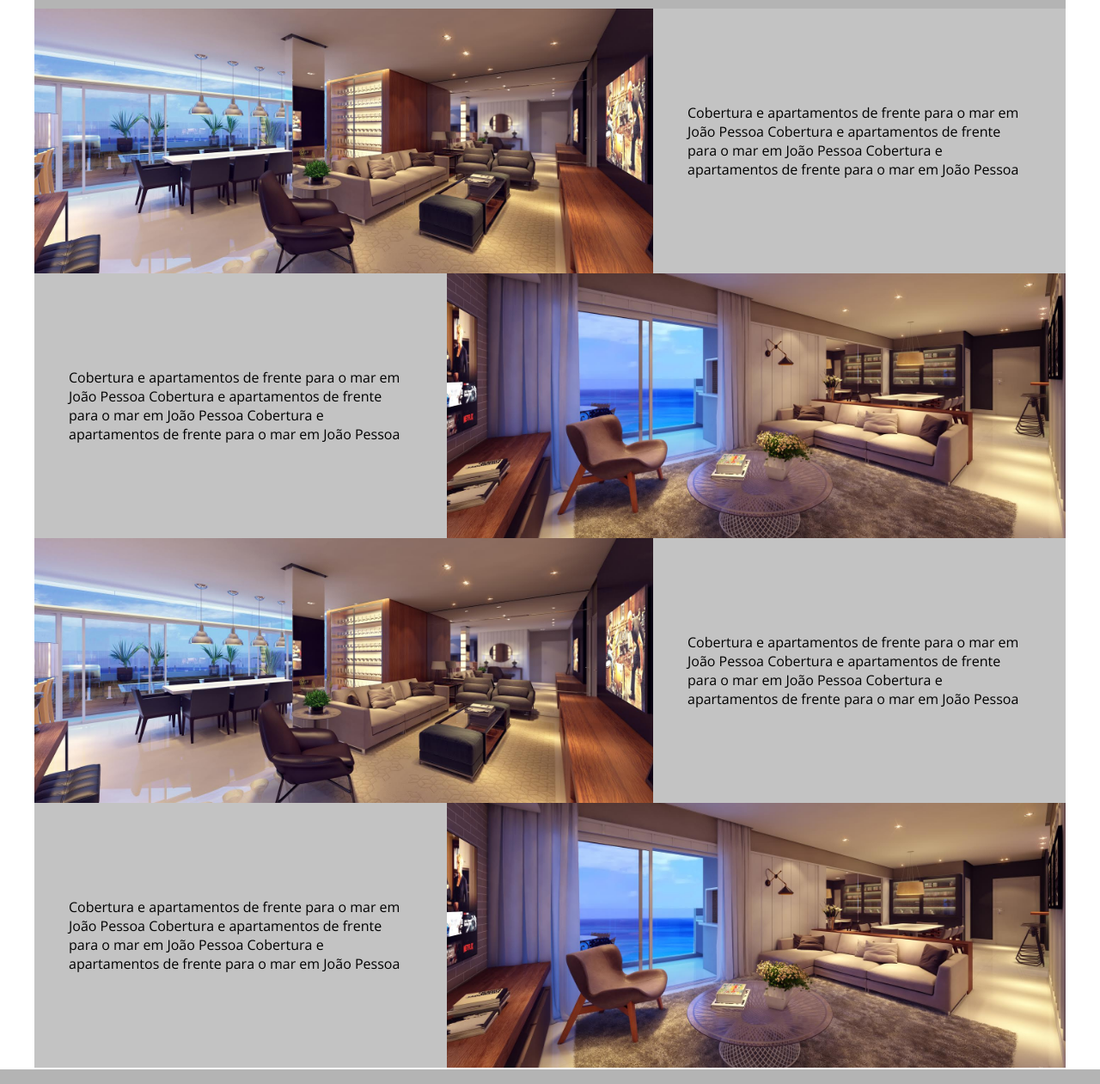
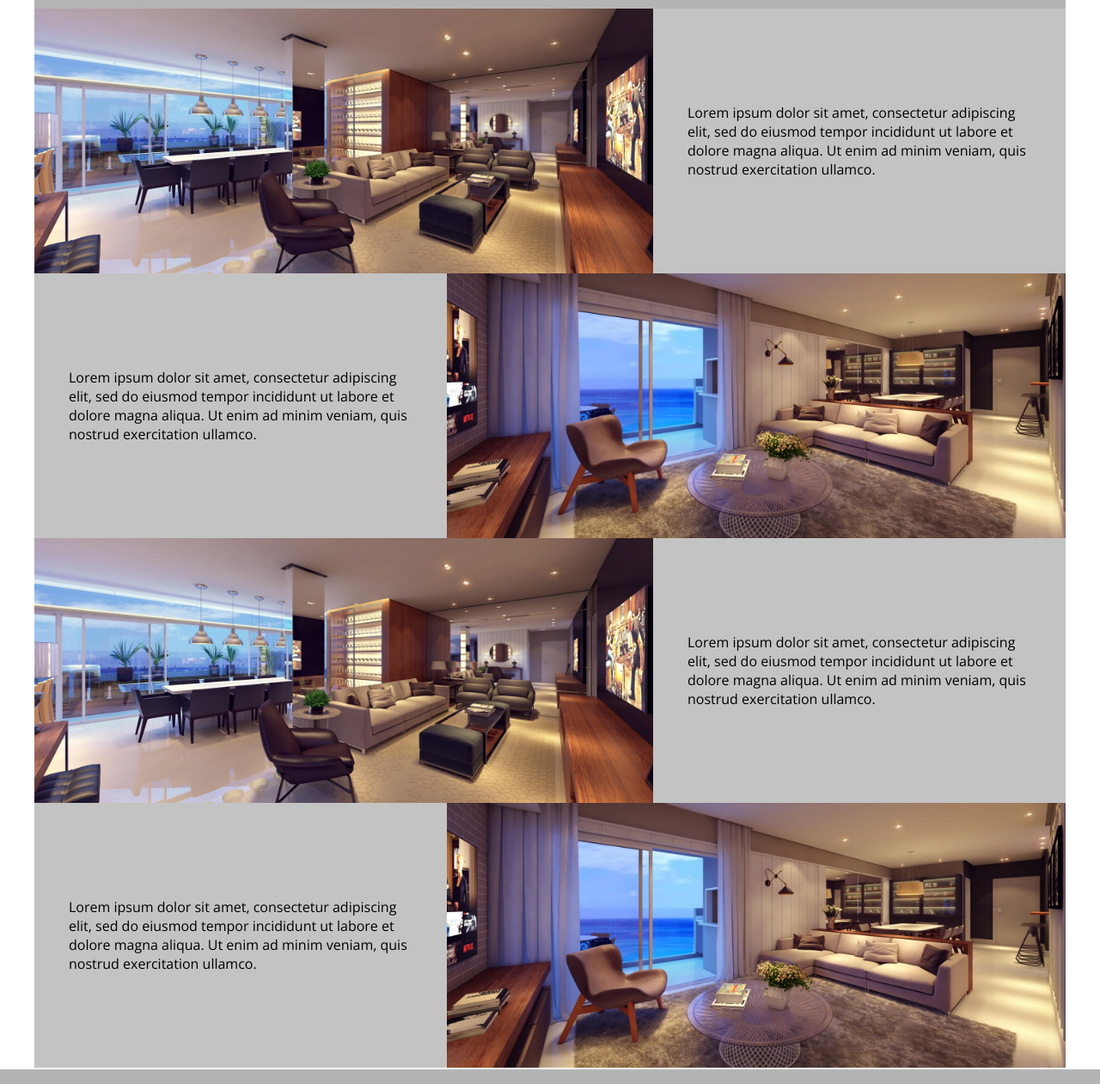
Before and after one commit to jailcomfranssa/html-Landing-Page-Hotel, a plain HTML site: page index.html in a window 1280 px wide. Shown: the part 760-2021 px from the top of the page at 86% size. Drawn offline with nearby package versions, Linux system fonts and the light colour scheme.

Commit message:
descrição dos quartos

```diff
--- a/index.html
+++ b/index.html
@@ -77,7 +77,9 @@
         <div class="flex-mosaico">
             <div style="background-image: url('imagens/mosaico1.jpg')" class="item-1-mosaico"></div>
             <div class="item-2-mosaico">
-                <p>Cobertura e apartamentos de frente para o mar em João Pessoa Cobertura e apartamentos de frente para o mar em João Pessoa Cobertura e apartamentos de frente para o mar em João Pessoa</p>
+                <p>Lorem ipsum dolor sit amet, consectetur adipiscing
+                    elit, sed do eiusmod tempor incididunt ut labore et dolore magna aliqua. Ut enim
+                    ad minim veniam, quis nostrud exercitation ullamco.</p>
             </div>
 
         </div>
@@ -85,14 +87,18 @@
         <div class="flex-mosaico" style="flex-direction: row-reverse">
             <div style="background-image: url('imagens/mosaico2.jpg')" class="item-1-mosaico"></div>
             <div class="item-2-mosaico">
-                <p>Cobertura e apartamentos de frente para o mar em João Pessoa Cobertura e apartamentos de frente para o mar em João Pessoa Cobertura e apartamentos de frente para o mar em João Pessoa</p>
+                <p>Lorem ipsum dolor sit amet, consectetur adipiscing
+                    elit, sed do eiusmod tempor incididunt ut labore et dolore magna aliqua. Ut enim
+                    ad minim veniam, quis nostrud exercitation ullamco.</p>
             </div>
 
         </div>
         <div class="flex-mosaico">
             <div style="background-image: url('imagens/mosaico1.jpg')" class="item-1-mosaico"></div>
             <div class="item-2-mosaico">
-                <p>Cobertura e apartamentos de frente para o mar em João Pessoa Cobertura e apartamentos de frente para o mar em João Pessoa Cobertura e apartamentos de frente para o mar em João Pessoa</p>
+                <p>Lorem ipsum dolor sit amet, consectetur adipiscing
+                    elit, sed do eiusmod tempor incididunt ut labore et dolore magna aliqua. Ut enim
+                    ad minim veniam, quis nostrud exercitation ullamco.</p>
             </div>
 
         </div>
@@ -100,7 +106,9 @@
         <div class="flex-mosaico" style="flex-direction: row-reverse">
             <div style="background-image: url('imagens/mosaico2.jpg')" class="item-1-mosaico"></div>
             <div class="item-2-mosaico">
-                <p>Cobertura e apartamentos de frente para o mar em João Pessoa Cobertura e apartamentos de frente para o mar em João Pessoa Cobertura e apartamentos de frente para o mar em João Pessoa</p>
+                <p>Lorem ipsum dolor sit amet, consectetur adipiscing
+                    elit, sed do eiusmod tempor incididunt ut labore et dolore magna aliqua. Ut enim
+                    ad minim veniam, quis nostrud exercitation ullamco.</p>
             </div>
 
         </div>
```
